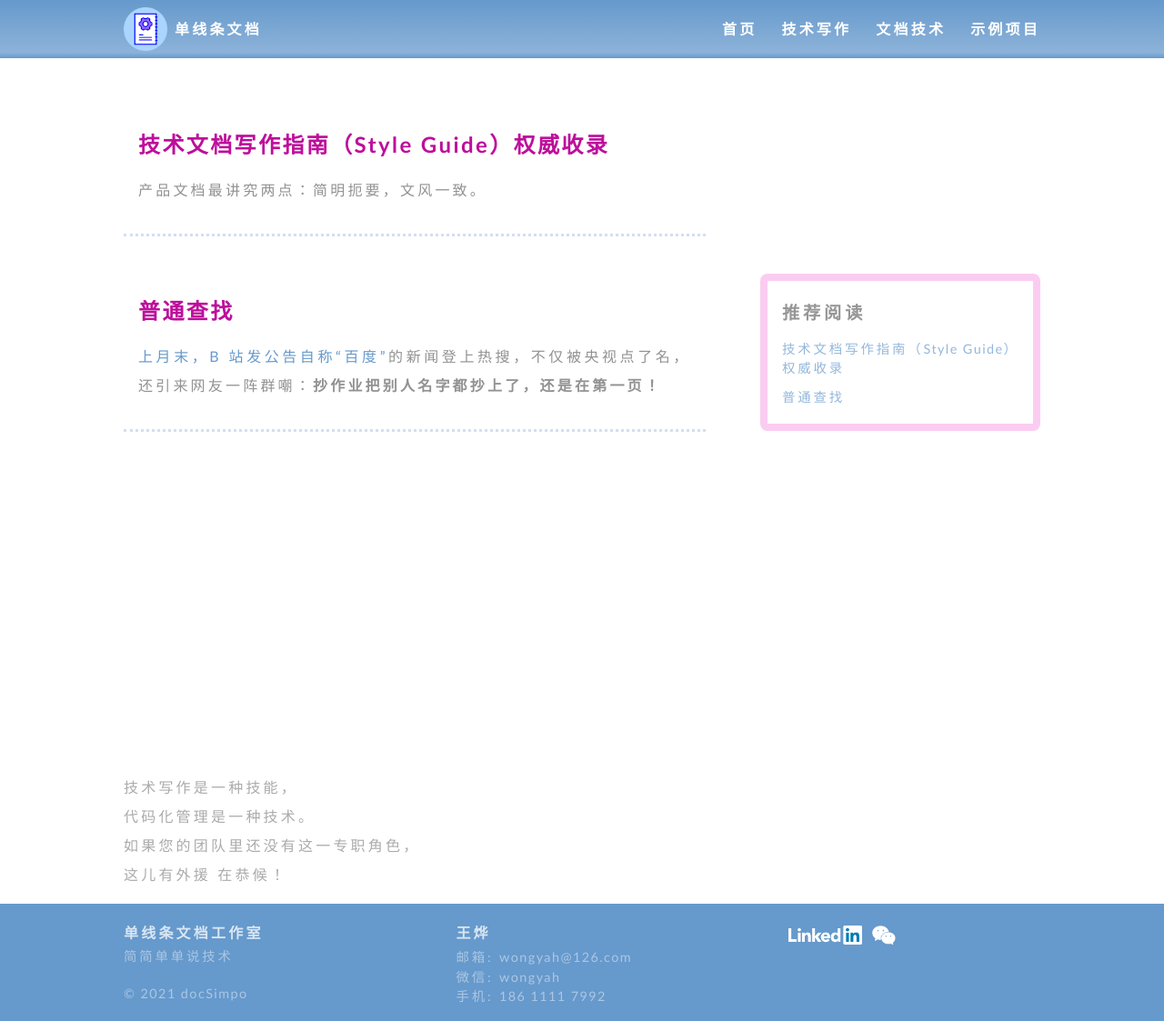
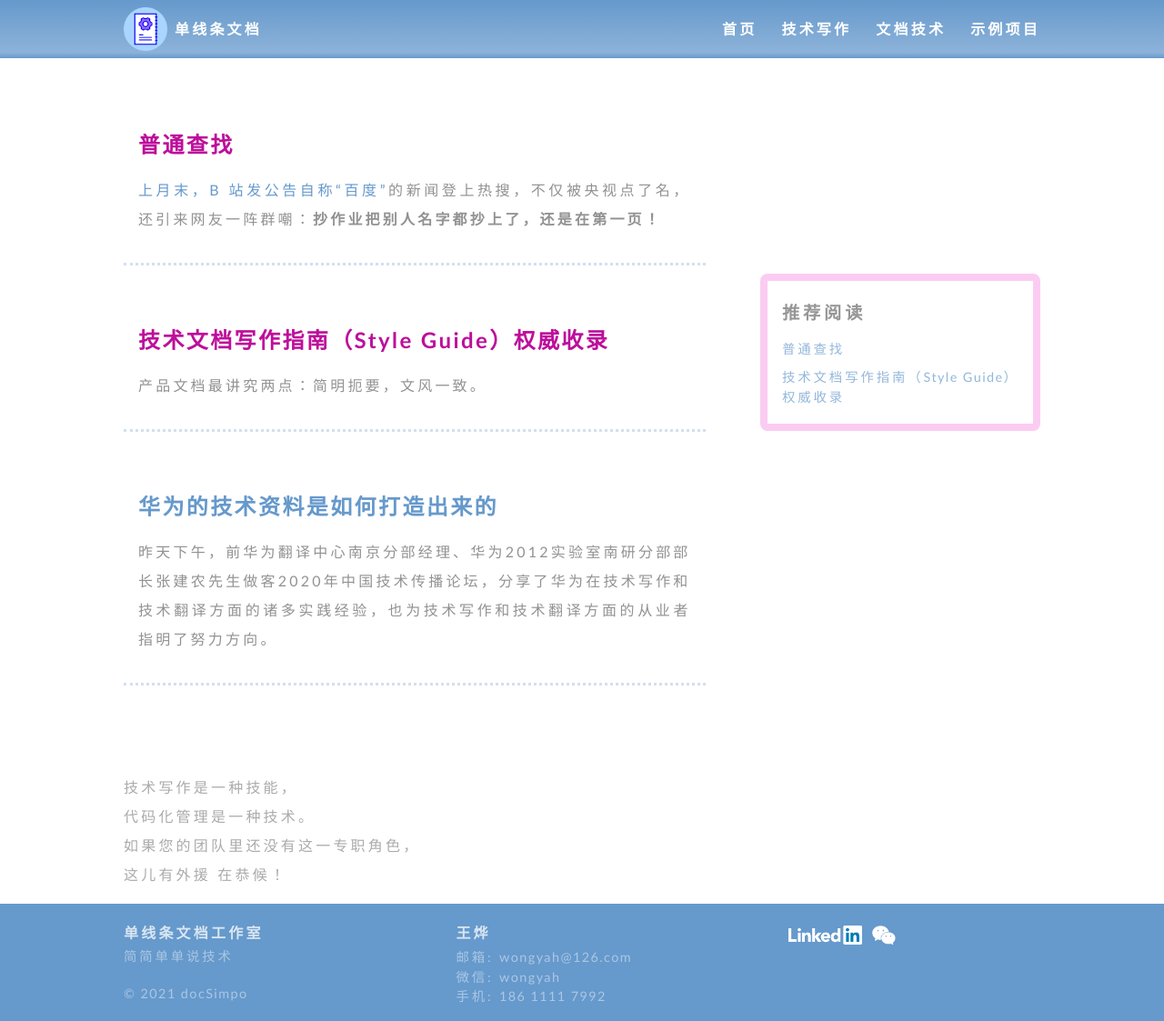
Before and after one commit to wongyah/docsimpo.work, a Jekyll site: the page built from technical-writing.html, in a window 1280 px wide and 1123 px high. Shown: the whole window at 91% size. Built offline with Jekyll 4.4.1, drawn with Linux system fonts in a browser that asks for light colours; some of the changed lines change nothing that is shown.

Commit message:
Add _post folder and a post, set the layout for the post same to page.

```diff
--- a/_config.yml
+++ b/_config.yml
@@ -8,6 +8,11 @@
 # 输出 Outputing
 
 defaults:
+  - scope:
+      path: ""
+      type: "posts"
+    values:
+      layout: "content-share"
   - scope:
       path: ""
       type: "technical-writing"
--- /dev/null
+++ b/_posts/2020-12-29-technical-documentation-process-in-huawei.md
@@ -0,0 +1,99 @@
+---
+title: "华为的技术资料是如何打造出来的"
+---
+
+昨天下午，前华为翻译中心南京分部经理、华为2012实验室南研分部部长张建农先生做客2020年中国技术传播论坛，分享了华为在技术写作和技术翻译方面的诸多实践经验，也为技术写作和技术翻译方面的从业者指明了努力方向。
+
+# 技术写作和技术翻译是一个岗位吗?
+
+在华为，这是 两个 彼此独立 但经常通力合作的部门。
+
+技术写作人员，又叫技术文档工程师或Technical Writer，具有理工科专业背景（比如通信专业），负责撰写技术资料的中文版本或英文版本。
+
+早年，技术写作人员归属于技术资料部，现已被分拆到各个产品线的研发团队。市场的发展与竞争，使产品研发周期从2年左右缩短到1~2个月。分拆的目的，主要是为了加强技术写作人员与研发人员的协同合作。
+
+技术翻译人员，大多具有语言专业背景，负责将中文版的技术资料翻译成英文，或者将英文版的技术资料翻译成其他语种（120多种语言）。
+
+华为的技术资料一般使用中文起稿撰写，然后将中文版翻译成英文版，再由英文版翻译成其他语种。这也是目前国内厂商普遍采用的流程。
+
+![华为技术资料翻译流程](https://mmbiz.qpic.cn/mmbiz_png/h11VMG8jwafD4HIPzX7XBduKO2hrTBnpcprJKBEQ0YE0usIEL4gyMdI9fvTaO5lm77nicetD7lCSaibxxdXHogYg/0?wx_fmt=png)
+
+和技术写作团队不同，技术翻译部门在华为经历的是一个完成相反的历程。最初技术翻译人员是编制在各个产品线上的。2008年以后，收拢成立华为翻译中心，作为独立核算的实体进行运营。
+
+> 很多国外企业使用英文起稿撰写，然后将其翻译成其他语种。
+> 这种方式，显然会降低翻译成本，但对技术写作人员的要求更高。
+>
+> 实际上，英文起稿工作大多交由国外的技术文档团队完成，或者公司团队中的外籍技术写作人员。（成本又上去了）
+>
+> 华为现在正在对这种方式进行试点，但全面实施尚有难度。
+
+> 为什么不直接从中文版翻译成其他语种?
+> 具备如此能力的翻译人员太难找。
+>
+> 中国学生在中学时期一般学英语。小语种专业的学生也是从大学才开始学起的。到毕业时，小语种专业的学生也只学了4年左右，实在难以胜任此类工作。
+> 想想看，有多少学生学了10年英语还存在阅读困难的！
+
+# 工作流程是什么样的?
+
+技术写作和技术翻译都必须遵循华为的集成产品开发流程，即IPD流程。
+
+项目伊始，技术写作人员和技术翻译人员便参与到客户的需求分析流程中，从项目文件中提取相关标准、术语规范等，综合考虑华为公司标准以及相关国际标准后制定出项目标准。
+
+技术资料的写作和翻译过程，均采用软件开发中常用的敏捷开发和迭代开发方法，小批快翻，快速迭代，快速响应，与研发进程保持同步。
+
+对技术资料进行翻译前，必须进行原文质量检查（入口检查）。如果原文质量差，译文的质量只能更差。
+
+检查的依据，就是项目开始时制定出的项目标准，比如Style Guide。如果原文中存在与标准不符的地方，译员便可将其退回给原作者（技术写作人员）修改。
+
+> 如果技术写作人员确实很忙，译员也会帮忙修改。
+> 但这种情况非常少见。
+>
+> 因为华为翻译中心是独立核算的，译员帮的忙是收费项目。被帮忙的员工要拿着收费清单，报主管批准才行。（通常，主管很不乐意批这种单子）
+
+翻译完成的技术资料，要进行测试验证后才能发布。测试验证可以交由其他部门来做，比如研发人员、测试人员、技术写作人员。
+
+> 其实这里对各部门人员提出了一个隐含的要求，每个岗位的员工只掌握自己岗位的专业知识的不够的，还需要对关联岗位的专业技能也有所涉猎。不然在入口检查、测试验证时很可能提出很多无效的问题，浪费公司的资源、同事的精力。
+
+![](https://mmbiz.qpic.cn/mmbiz_jpg/h11VMG8jwafD4HIPzX7XBduKO2hrTBnpjX6YpGqU0siaKbiadYX1Cqywicyw4yDCicLxwib872KLzLyJ2efGmXGWctA/0?wx_fmt=jpeg)
+
+技术资料发布后，技术写作人员和技术翻译人员还会追踪客户满意度。这里的客户，既包括内部客户，也包括外部客户。
+
+以技术翻译为例，内部客户可能是原文作者，也可能是产品线负责人，他们会对交付的译文进行打分，特别不满意时还可以进行投诉。
+
+对于外部客户，华为每年都会安排一次拜访，技术写作人员和技术翻译人员均会参与其中，收集客户对技术资料的使用情况、意见建议，并形成客户满意度调查报告。
+
+对于客户满意度调查报告中指出的问题和建议，技术写作人员和技术翻译人员将共同协商制定出改进措施和完成时间表，并追踪执行情况。
+
+除此之外，华为还会组织第三方满意度调查，并将调查结果与竞争对手的数据进行比较，进而形成对产品研发团队或翻译中心的团队考评。
+
+无论是来自内部客户的打分、投诉，还是来自第三方满意度调查的团队考评，最终都会直接影响到年终奖金和升职加薪。
+
+![](https://mmbiz.qpic.cn/mmbiz_jpg/h11VMG8jwafD4HIPzX7XBduKO2hrTBnpTfTKicxD3jHMOA5Ksialgiamt3ibLTy7vqoUhcuobq8SrIaiacEagktUujw/0?wx_fmt=jpeg)
+
+# 岗位要求和核心能力有哪些?
+
+一名优秀的技术写作人员或技术翻译人员必须掌握产品知识，努力成为特定领域的产品技术专家。
+
+华为的技术文档工程师大多是工科毕业生，对产品知识的接受能力很强。译员大多来自语言专业，产品相关的专业基础薄弱，但是现在已经出现理工科背景毕业生增多的趋势。
+
+如果技术文档工程师不懂产品技术，就不能与研发人员流畅地沟通，从而不能获得技术资料所需的信息，更写不出用户需要的技术资料。如果译员看不懂技术资料的原文，就翻译不出高质量的译文，还不如直接使用机器翻译。这是为什么这些岗位如此看重产品技术方面的专业能力的原因。
+
+华为也会采用多种方式为员工提升这方面专业能力创造机会。比如到生产制造部门实习，上岗前进行产品应用培训，创建和维护公司知识库等。
+
+除此之外，语言能力、写作能力、自我管理能力也是技术写作人员和技术翻译人员的必备能力。
+
+产品在更新，技术在发展。平时多了解竞争对手的发展动向，新技术新工具的市场情况，努力跟上（最好超越）国际最新的发展趋势和先进水平。
+
+![](https://mmbiz.qpic.cn/mmbiz_jpg/h11VMG8jwafD4HIPzX7XBduKO2hrTBnpf3yv208MWOFVic87tXA31USZqF1hAkLuJCzLv7iaIZkEwDRx2slXcK9w/0?wx_fmt=jpeg)
+
+# 未来发展趋势
+
+翻译，传统上属于劳动密集型行业。
+
+近年来人工智能、机器学习的发展助推了机器翻译的译文质量提升，使用范围也越来越广，正在很多领域逐步取代传统的人工翻译。
+
+技术翻译因为对专业性和精确性要求较高，机器翻译的质量尚不能完全满足要求。但是，技术资料本身的规则性很可能成为日后机器学习助力机器翻译的有利因素。
+
+除了机器翻译，机器写作近来也屡屡出来晒成绩。比如新华社的快笔小新、腾迅的Dreamwriter，国外很多媒体也早已采用了机器人撰写部分新闻稿件。
+
+未来，机器写作有可能在技术写作领域取得进展，尤其是安装手册、维修手册等较为规则化的文档。
--- a/_sass/articleList.scss
+++ b/_sass/articleList.scss
@@ -3,7 +3,6 @@
   @include margin(2rem null);
   @include padding(2em 1em);
   border-bottom: 0.2em dotted rgba($background-color-head, 0.3);
-
 
   h1{
     font-size: $font-size-headingOne;
@@ -71,7 +70,6 @@
   ol, ul {
     padding-left: 3em;
     margin-top: -1.5em;
-
   }
 
 }
--- a/technical-writing.html
+++ b/technical-writing.html
@@ -13,7 +13,14 @@
        </a>
      </div>
   {% endfor %}
+  {%- for post in site.posts -%}
+    <div class="articlePreview">
+      <h1><a href="{{ post.url }}">{{ post.title }}</a></h1>
+      {{ post.excerpt | markdownify }}
+    </div>
+  {%- endfor -%}
 </div>
+
 
 
 <!-- 侧栏 -->
```
Also changed, not shown: _technical-writing/style-guides.md (renamed from _technical-writing/StyleGuides.md), favicon.ico (added), 4 other files.
